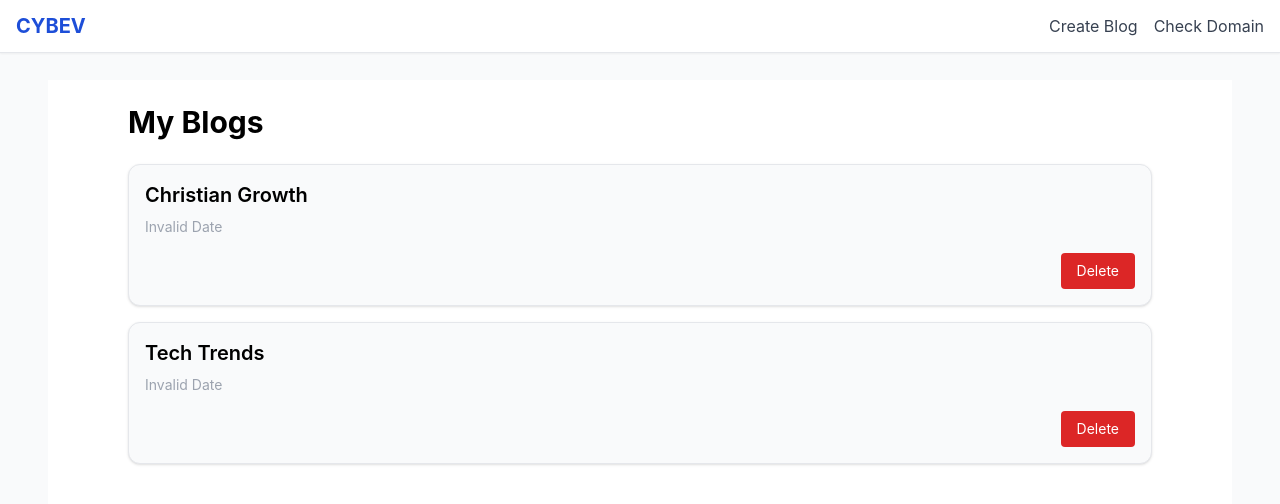
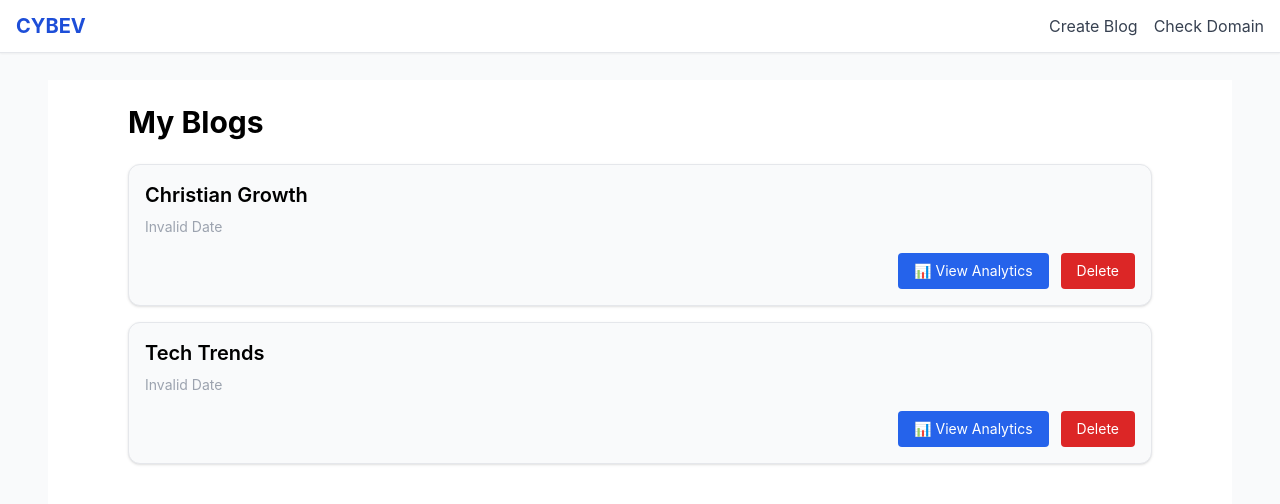
Before and after one commit to cybev1/cybev-frontend, a Next.js app: page /studio/blogs in a window 1280 px wide. Shown: the top 504 px of the page. Built offline with nearby package versions, Linux system fonts and the light colour scheme.

Commit message:
Add files via upload

```diff
--- a/pages/studio/blogs.jsx
+++ b/pages/studio/blogs.jsx
@@ -1,4 +1,6 @@
+
 import { useEffect, useState } from 'react';
+import Link from 'next/link';
 
 export default function BlogsDashboard() {
   const [blogs, setBlogs] = useState([]);
@@ -56,7 +58,12 @@ export default function BlogsDashboard() {
                 <div className="text-sm text-gray-400 mt-2">
                   {new Date(blog.createdAt).toLocaleString()}
                 </div>
-                <div className="mt-4 flex justify-end">
+                <div className="mt-4 flex justify-end gap-3">
+                  <Link href={`/studio/analytics/post/${blog._id}`}>
+                    <button className="px-4 py-2 text-sm bg-blue-600 text-white rounded hover:bg-blue-700">
+                      📊 View Analytics
+                    </button>
+                  </Link>
                   <button
                     onClick={() => handleDelete(blog._id)}
                     className="px-4 py-2 text-sm bg-red-600 text-white rounded hover:bg-red-700"
```
